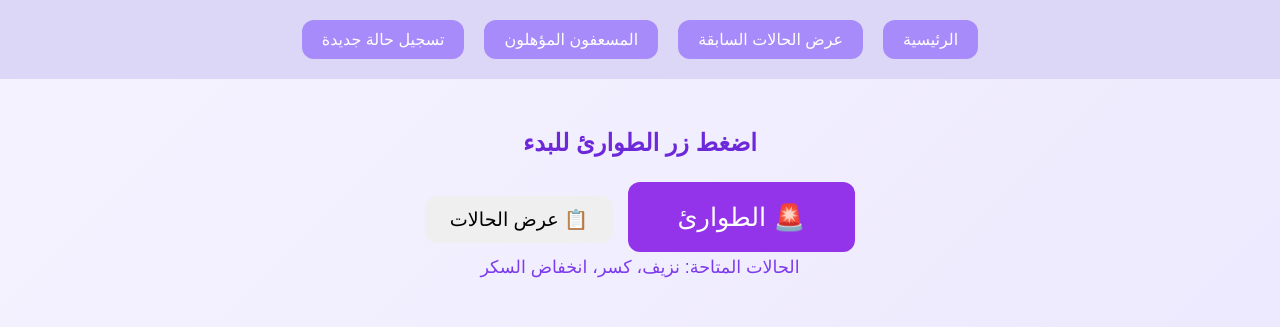
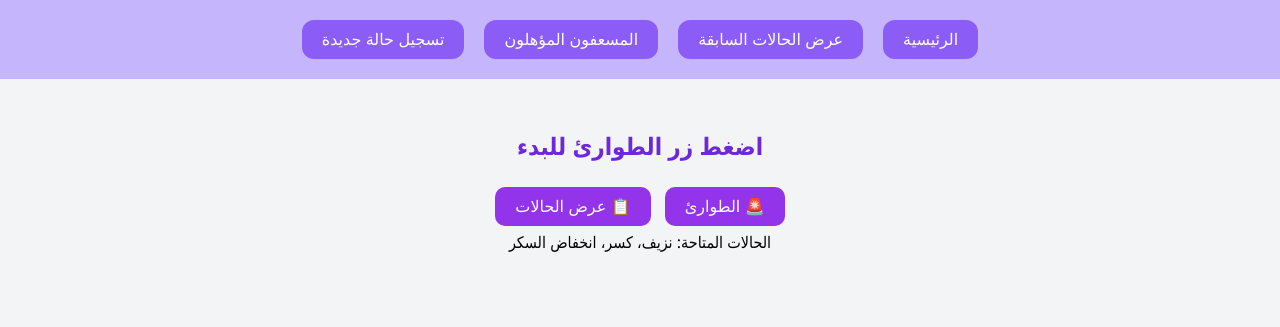
Before and after one commit to Smart-Paramedic/Prohect, a PHP site: page / in a window 1280 px wide. Shown: the top 327 px of the page. Run offline with PHP 8.4, Linux system fonts and the light colour scheme.

Commit message:
Style.css

```diff
--- a/Style.css
+++ b/Style.css
@@ -1,6 +1,6 @@
 body {
-  font-family: 'Cairo', sans-serif;
-  background: linear-gradient(135deg, #f5f3ff, #ede9fe);
+  font-family: 'Segoe UI', Tahoma, sans-serif;
+  background: #f3f4f6;
   margin: 0;
   padding: 0;
   direction: rtl;
@@ -10,12 +10,12 @@ nav {
   display: flex;
   justify-content: center;
   gap: 10px;
-  background: #dcd6f7;
+  background: #c4b5fd;
   padding: 15px;
 }
 
 nav button {
-  background: #a78bfa;
+  background: #8b5cf6;
   color: white;
   border: none;
   padding: 10px 20px;
@@ -35,33 +35,25 @@ nav button:hover {
   display: none;
 }
 
-h1, h2 {
+h1, h2, h3 {
   color: #6d28d9;
 }
 
 button {
   margin: 5px;
-  padding: 12px 25px;
-  font-size: 1.2em;
-  border-radius: 12px;
+  padding: 10px 20px;
+  font-size: 1em;
+  border-radius: 10px;
   cursor: pointer;
   border: none;
 }
 
-#emergencyBtn {
+#emergencyBtn, #showCasesBtn {
   background: #9333ea;
   color: white;
-  padding: 20px 50px;
-  font-size: 1.6em;
 }
-#emergencyBtn:hover {
+#emergencyBtn:hover, #showCasesBtn:hover {
   background: #7e22ce;
-}
-
-#hint {
-  font-size: 1.1em;
-  color: #7c3aed;
-  margin-bottom: 20px;
 }
 
 .horizontal-cards {
```
Also changed, not shown: other parts of Style.css (+16 -15 lines).
